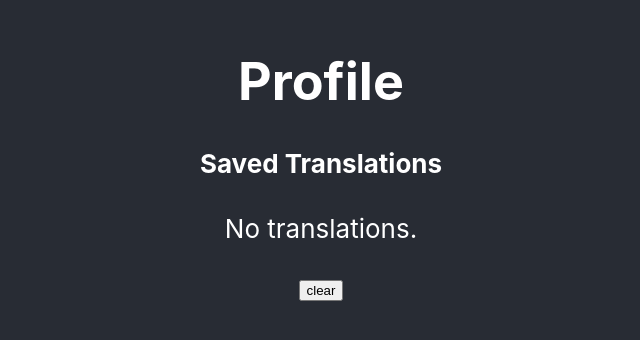
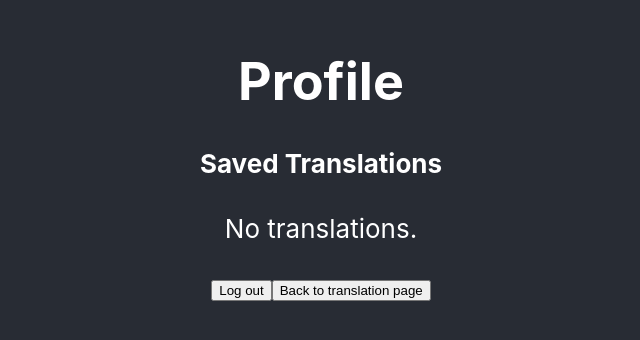
Before and after one commit to lillap/react-asl-translator, a React (Create React App) app: page /profile in a window 1280 px wide. Shown: the part 242-582 px from the top of the page, without its empty margins (319-959 px from the left). Built offline with nearby package versions, Linux system fonts and the light colour scheme.

Commit message:
feat: added redirect component and validate input on translationpage

```diff
--- a/src/components/containers/Profile.js
+++ b/src/components/containers/Profile.js
@@ -1,24 +1,16 @@
 import React from 'react';
-import { useHistory } from 'react-router-dom';
-import { clearStorage } from '../../utils/localstorage';
+import Redirect from '../redirect';
 import TranslatorTable from '../ui/TranslatorTable';
 
-// create some sort of link to translator-page and a logout/clear localstorage-button
+// create some sort of link to translator-page
 
 const Profile = () => {
-
-    const history = useHistory();
-
-    const logOut = () => {
-        clearStorage();
-        history.replace('/login');
-    }
 
     return (
         <div>
             <h1>Profile</h1>
             <TranslatorTable/>
-            <button type="button" onClick={logOut}> clear </button>
+            <Redirect />
         </div>
 
     )
--- a/src/components/forms/TranslatorForm.js
+++ b/src/components/forms/TranslatorForm.js
@@ -3,23 +3,36 @@ import React, { useState } from 'react';
 const TranslatorForm = props => {
 
     const [translation, setTranslation] = useState('');
+    const [inputError, setInputError] = useState(false);
 
     const onTranslateClick = () => {
+
         props.makeTranslation(translation);
     }
 
     // validate if allowed characters and if allowed length
-    const onTranslatorChange = event => setTranslation(event.target.value);
+    const onTranslatorChange = event => {
+        let value = event.target.value;
+
+        if(!value.match(/^[A-Za-z]+$/)) {
+            setInputError(true);
+        } else {
+            setInputError(false);
+            setTranslation(value);
+        }
+    };
 
     return (
         <form>
             <div>
                 <label>Translate: </label>
-                <input type="text" placeholder="Enter your word to translate..." onChange={onTranslatorChange}/>
+                <input type="text" placeholder="Enter your word to translate..."
+                    onChange={onTranslatorChange} maxLength={40}/>
             </div>
             <div>
-                <button type="button" onClick={onTranslateClick}>Translate!</button>
+                <button type="button" disabled={inputError} onClick={onTranslateClick}>Translate!</button>
             </div>
+            {inputError && <p>This form only accepts a-zA-Z</p>}
         </form>
     )
 }
--- /dev/null
+++ b/src/components/redirect.js
@@ -0,0 +1,26 @@
+import React from 'react';
+import { useHistory } from 'react-router-dom';
+import { clearStorage } from '../utils/localstorage';
+
+const Redirect = () => {
+
+    const history = useHistory();
+
+    const logOut = () => {
+        clearStorage();
+        history.replace('/login');
+    }
+
+    const goBack = () => {
+        history.replace('/translator');
+    }
+
+    return (
+        <div>
+            <button type="button" onClick={logOut}>Log out</button>
+            <button type="button" onClick={goBack}>Back to translation page</button>
+        </div>
+    )
+}
+
+export default Redirect;
```
